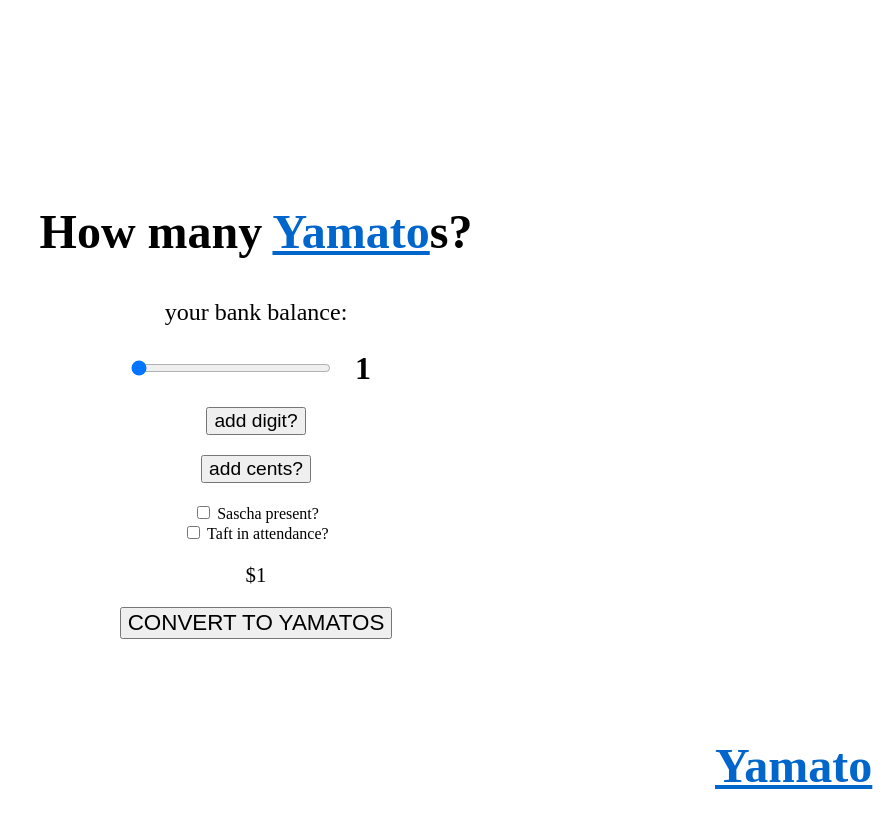
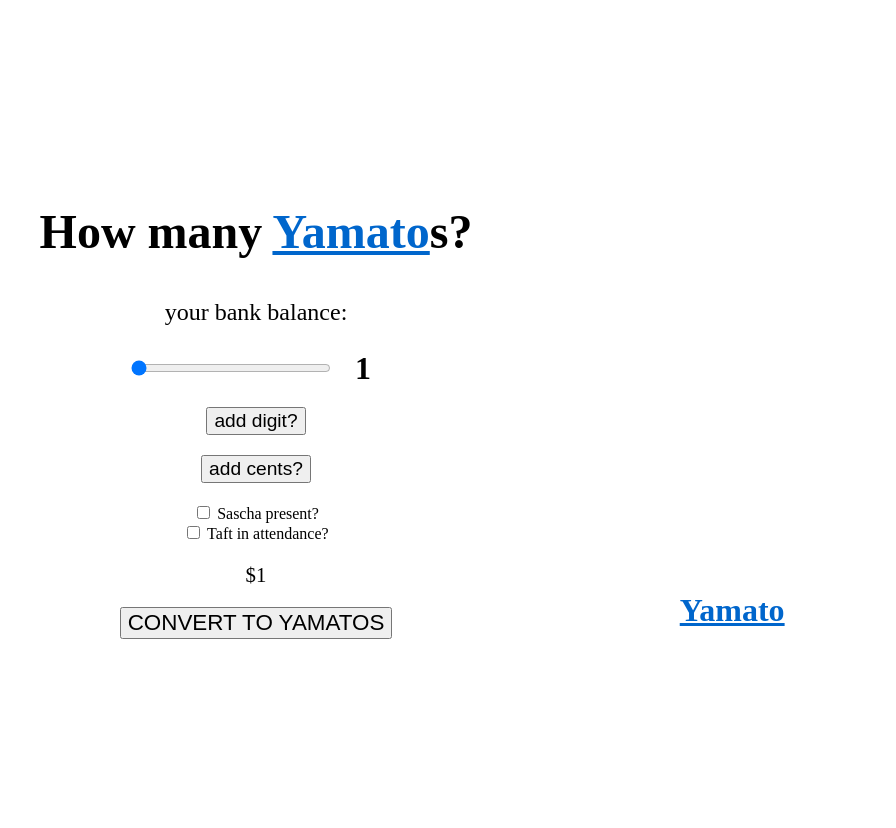
Before and after one commit to jbejjani2022/how-many-yamatos, a plain HTML site: page index.html in a window 1280 px wide. Both pictures are taken after a click on the element "Yamato". Shown: the whole page, without its empty margins (384-1280 px from the left). Drawn offline with nearby package versions, Linux system fonts and the light colour scheme.

Commit message:
tweaks to evil bouncing Yamato

```diff
--- a/index.html
+++ b/index.html
@@ -366,7 +366,7 @@
         /* Bouncing Yamato styles */
         .bouncing-yamato {
             position: fixed;
-            font-size: 3em;
+            font-size: 2em;
             font-weight: bold;
             color: #0066cc;
             text-decoration: underline;
@@ -1513,7 +1513,7 @@
 
         // Physics properties
         let position = { x: 0, y: 0 };
-        let velocity = { x: 3, y: 2 };
+        let velocity = { x: 4, y: 3 };
         let elementSize = { width: 0, height: 0 };
 
         function createBouncingYamato() {
@@ -1526,9 +1526,15 @@
             bouncingYamato.textContent = 'Yamato';
             bouncingYamato.className = 'bouncing-yamato';
 
-            // Start position at center of viewport
-            position.x = window.innerWidth / 2;
-            position.y = window.innerHeight / 2;
+            // Random starting position (avoid edges to prevent immediate bouncing)
+            position.x = Math.random() * (window.innerWidth * 0.6) + (window.innerWidth * 0.2);
+            position.y = Math.random() * (window.innerHeight * 0.6) + (window.innerHeight * 0.2);
+
+            // Random velocity direction while maintaining speed
+            const baseSpeed = 4;
+            const angle = Math.random() * 2 * Math.PI; // Random angle in radians
+            velocity.x = Math.cos(angle) * baseSpeed;
+            velocity.y = Math.sin(angle) * baseSpeed;
 
             bouncingYamato.style.left = position.x + 'px';
             bouncingYamato.style.top = position.y + 'px';
```
